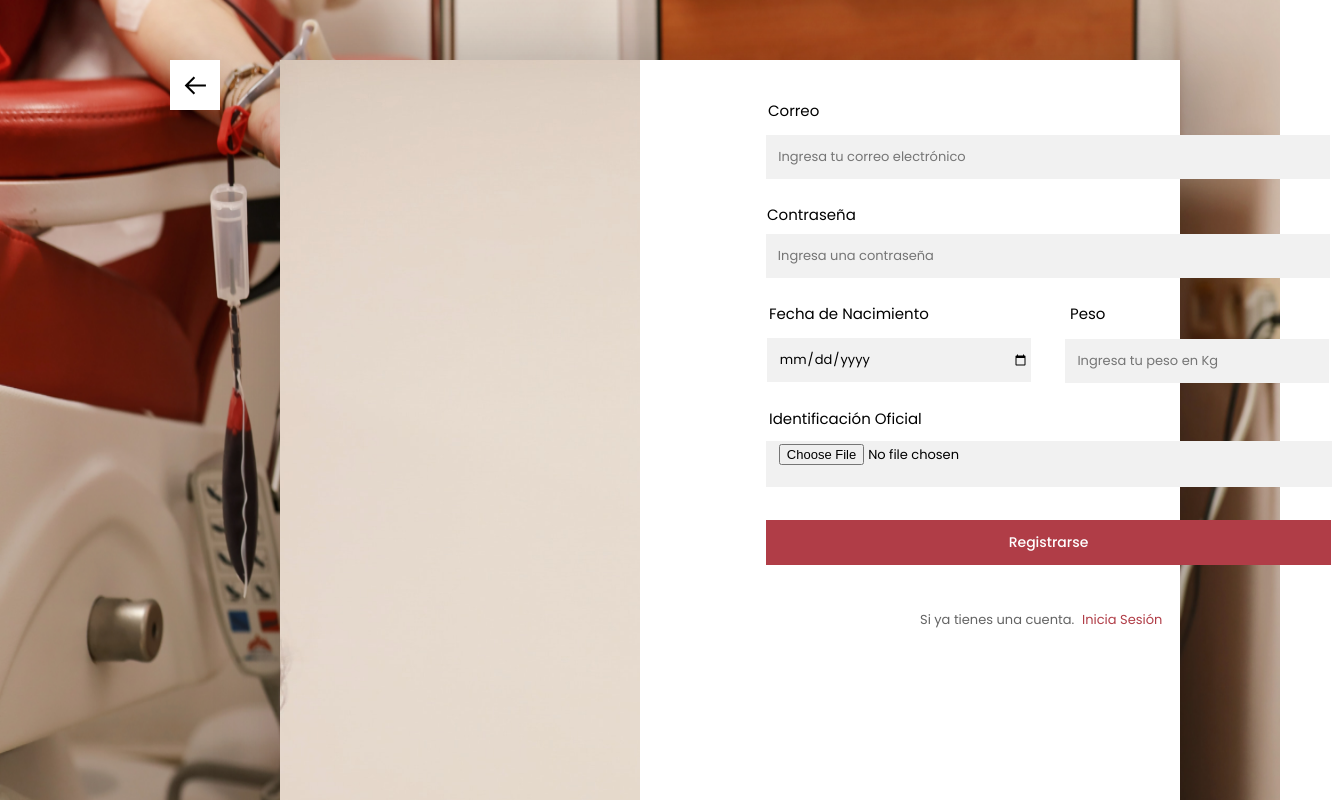
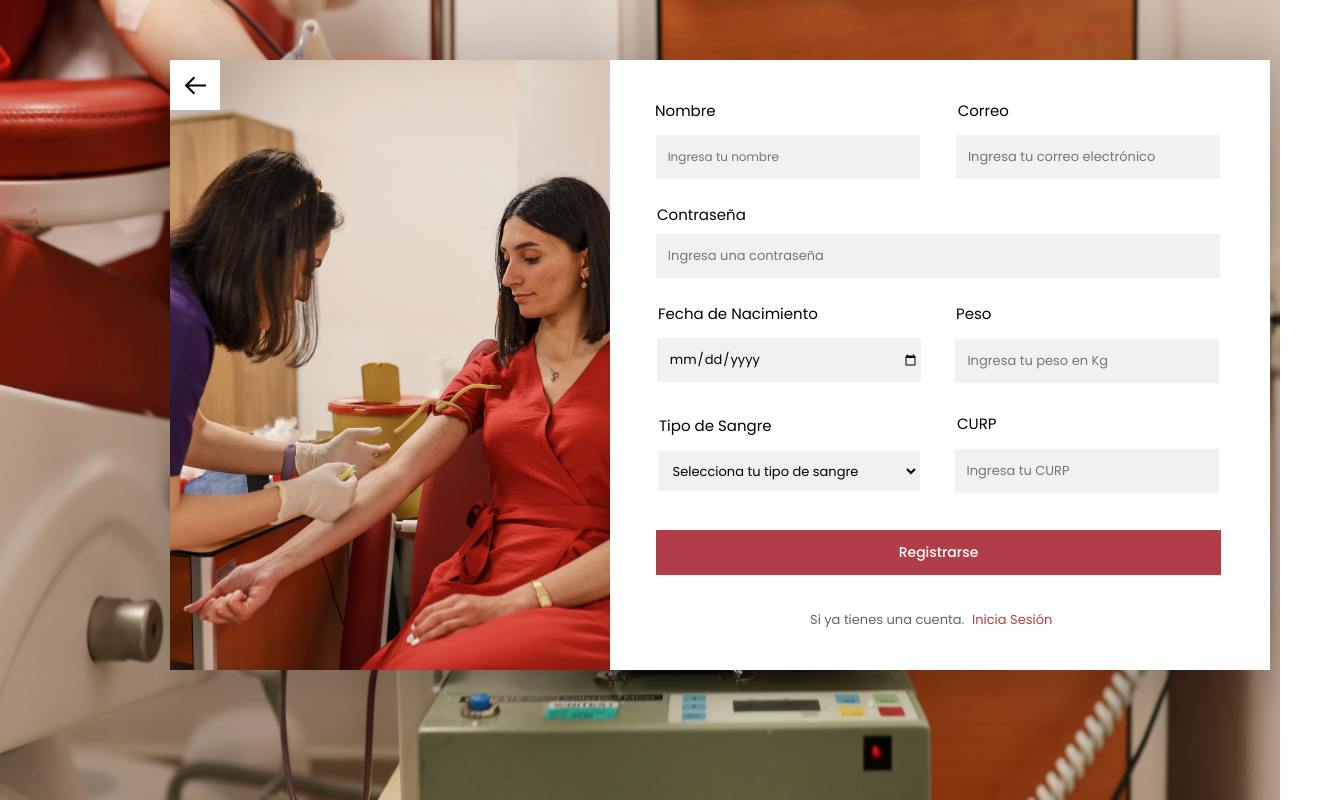
Before and after one commit to jafthecamargo/bluter, a React (Create React App) app: page /login in a window 1280 px wide. Both pictures are taken after a click on the button "Regístrate". Shown: the top 800 px of the page, 1332 px wide, since content can reach past the window. Built offline with nearby package versions, Linux system fonts and the light colour scheme.

Commit message:
Ya hay base de datos

```diff
--- a/src/Correo.js
+++ b/src/Correo.js
@@ -1,6 +1,7 @@
 /*import React, { useState } from "react";
 
 function Correo() {
+
     const [correo, setCorreo] = useState("");
     const [asunto, setAsunto] = useState("")
     const [texto, setTexto] = useState("");
--- a/src/Login.js
+++ b/src/Login.js
@@ -1,5 +1,6 @@
-import React from "react";
+import React, { useState } from "react";
 import { app } from "./fb";
+import { getFirestore, collection, addDoc } from "firebase/firestore";
 import './styles/Login.css';
 import logo from "./img/bluter.svg";
 import arrow from "./img/arrow-left.svg";
@@ -7,13 +8,19 @@ import fondo from "./img/fondo.png";
 import imgg from "./img/img3.jpg";
 import Swal from "sweetalert2";
 
-
 function back() {
     window.location.href = '/';
 }
 function Login(props) {
 
     const [isRegistered, setIsRegistered] = React.useState(false);
+    const [curp, setCurp] = useState("");
+
+    const validarCurp = (curp) => {
+        // Expresión regular para validar el formato del CURP
+        const curpRegex = /^[A-Z]{4}\d{6}[HM][A-Z]{5}[0-9A-Z]{2}$/;
+        return curpRegex.test(curp);
+    };
 
     const crearUsuario = (email, pass) => {
         app
@@ -47,13 +54,47 @@ function Login(props) {
         e.preventDefault();
         const email = e.target.email.value;
         const pass = e.target.password.value;
-        console.log(email,pass);
 
-        if(isRegistered) {
+        if (isRegistered) {
+            const name = e.target.name.value;
+            const pass = e.target.password.value;
+            const date = e.target.date.value;
+            const peso = e.target.peso.value;
+            const curp = e.target.curp.value;
+            const ts = e.target.ts.value;
+
+            // Crea el usuario en Firebase Authentication
+            if (pass.length < 6) {
+                errorContraseña();
+                return;
+            }
+            if (!validarCurp(curp)) {
+                errorCurp();
+                return;
+            }
             crearUsuario(email, pass);
-        }
 
-        if(!isRegistered) {
+            const crearDocumento = async () => {
+                console.log("Creando documento");
+                const db = getFirestore();
+
+                try {
+                    const docRef = await addDoc(collection(db, "datos"), {
+                        name: name,
+                        email: email,
+                        pass: pass,
+                        date: date,
+                        peso: peso,
+                        curp: curp,
+                        ts: ts,
+                    });
+                    console.log("Documento creado con ID: ", docRef.id);
+                } catch (error) {
+                    console.error("Error al crear el documento: ", error);
+                }
+            };
+            crearDocumento();
+        } else {
             iniciarSesion(email, pass);
         }
     };
@@ -82,20 +123,36 @@ function Login(props) {
 
     const errorSesion = () => {
         Swal.fire({
-            title: "¡Error!",
-            text: "Usuario o contraseña incorrectos",
+            title: "Usuario o contraseña incorrectos",
             icon: "error",
-            button: "Aceptar",
+            confirmButtonText: "Reintentar",
             allowOutsideClick: false,
         });
     }
 
     const errorUsuario = () => {
         Swal.fire({
-            title: "¡Error!",
-            text: "El usuario ya existe",
+            title: "El usuario ya existe",
             icon: "error",
-            button: "Aceptar",
+            confirmButtonText: "Reintentar",
+            allowOutsideClick: false,
+        });
+    }
+
+    const errorContraseña = () => {
+        Swal.fire({
+            title: "La contraseña debe tener al menos 6 caracteres",
+            icon: "error",
+            confirmButtonText: "Reintentar",
+            allowOutsideClick: false,
+        });
+    }
+
+    const errorCurp = () => {
+        Swal.fire({
+            title: "CURP No Válido",
+            icon: "error",
+            confirmButtonText: "Reintentar",
             allowOutsideClick: false,
         });
     }
@@ -105,28 +162,51 @@ function Login(props) {
             <img className='fondo' src={fondo} alt='fondo-bluter'></img>
                {isRegistered ? (
                 <>
-                    <div className='div100'>
+                    <div className='div1000'>
                         <img className='imgg' src={imgg} alt='img-bluter'></img>
                         <form onSubmit={submitHandler}>
-                                <div className='form-group3'>
+                                <div className='form-group2'>
+                                    <label className='nnn'>Nombre</label>
+                                    <input className='name' type='text' id='name' placeholder='Ingresa tu nombre' required/>
                                     <label className='c'>Correo</label>
-                                    <input className='ccc' type='email' id='email' placeholder='Ingresa tu correo electrónico'/>
+                                    <input className='ccc' type='email' id='email' placeholder='Ingresa tu correo electrónico' required/>
                                 </div>
                                 <div className='form-group4'>
                                     <label className='con'>Contraseña</label>
-                                    <input className='conn' type='password' id='password' placeholder='Ingresa una contraseña' />
+                                    <input className='conn' type='password' id='password' placeholder='Ingresa una contraseña' required/>
                                 </div>
                                 <div className='form-group5'>
                                     <label className='fecha'>Fecha de Nacimiento</label>
-                                    <input className='date' type='date' id='date' />
+                                    <input className='date' type='date' id='date' required/>
                                 </div>
                                 <div className='form-group6'>
                                     <label className='pp'>Peso</label>
-                                    <input className='peso' type='number' id='peso' placeholder='Ingresa tu peso en Kg' />
+                                     <input
+                                         className='peso'
+                                         type='number'
+                                         id='peso'
+                                         placeholder='Ingresa tu peso en Kg'
+                                         step='0.01'
+                                         required
+                                     />
                                 </div>
                                 <div className='form-group7'>
-                                    <label className='id1'>Identificación Oficial</label>
-                                    <input className='id2' type='file' id='id' />
+                                    <label className='ts1'>Tipo de Sangre</label>
+                                    <select className='ts2' id='ts' defaultValue='' required>
+                                        <option value='' disabled>Selecciona tu tipo de sangre</option>
+                                        <option value='A+'>A+</option>
+                                        <option value='A-'>A-</option>
+                                        <option value='B+'>B+</option>
+                                        <option value='B-'>B-</option>
+                                        <option value='AB+'>AB+</option>
+                                        <option value='AB-'>AB-</option>
+                                        <option value='O+'>O+</option>
+                                        <option value='O-'>O-</option>
+                                    </select>
+                                </div>
+                                <div className='form-group8'>
+                                    <label className='id1'>CURP</label>
+                                    <input className='id2' type='text' id='curp' placeholder='Ingresa tu CURP' required/>
                                 </div>
                                 <button className='sub2' type='submit'>Registrarse</button>
                             </form>
--- a/src/index.js
+++ b/src/index.js
@@ -21,7 +21,6 @@ root.render(
           <Route path='informe' element={<Principal />} />
           <Route path='formulario' element={<Formulario />} />
           <Route path='privacy' element={<Privacy/>}/>
-          <Route path='correo' element={<Correo/>}/>
       </Routes>
   </BrowserRouter>
 );
--- a/src/styles/Login.css
+++ b/src/styles/Login.css
@@ -159,7 +159,7 @@
 
 /*Reg*/
 
-.div100 {
+.div1000 {
   position: relative;
   top: 60px;
   left: 170px;
@@ -176,10 +176,33 @@
   object-fit: cover;
 }
 
+.nnn {
+  position: relative;
+  top: 30px;
+  left: 485px;
+  font-weight: 400;
+  font-size: 15px;
+}
+
+.name {
+  position: relative;
+  top: 75px;
+  left: 425px;
+  height: 40px;
+  width: 250px;
+  background-color: #f1f1f1;
+  border-color: #f1f1f1;
+  border-style: solid;
+  font-family: 'Poppins', sans-serif;
+  font-size: 12px;
+  padding: 0 0 0 10px;
+  transition: all .3s;
+}
+
 .c {
   position: relative;
   top: 30px;
-  left: 488px;
+  left: 463px;
   font-weight: 400;
   font-size: 15px;
 }
@@ -187,9 +210,9 @@
 .ccc {
   position: relative;
   top: 75px;
-  left: 435px;
+  left: 410px;
   height: 40px;
-  width: 550px;
+  width: 250px;
   background-color: #f1f1f1;
   border-color: #f1f1f1;
   border-style: solid;
@@ -225,7 +248,7 @@
 .fecha {
   position: relative;
   top: 145px;
-  left: 489px;
+  left: 488px;
   font-weight: 400;
   font-size: 15px;
 }
@@ -248,7 +271,7 @@
 .pp {
   position: relative;
   top: 101px;
-  left: 790px;
+  left: 786px;
   font-weight: 400;
   font-size: 15px;
 }
@@ -268,7 +291,7 @@
   transition: all .3s;
 }
 
-.id1 {
+.ts1 {
   position: relative;
   top: 170px;
   left: 489px;
@@ -276,12 +299,35 @@
   font-size: 15px;
 }
 
+.ts2 {
+  position: relative;
+  top: 215px;
+  left: 375px;
+  height: 40px;
+  width: 262px;
+  background-color: #f1f1f1;
+  border-color: #f1f1f1;
+  border-style: solid;
+  font-family: 'Poppins', sans-serif;
+  font-size: 13px;
+  padding: 0 0 0 10px;
+  transition: all .3s;
+}
+
+.id1 {
+  position: relative;
+  top: 127px;
+  left: 787px;
+  font-weight: 400;
+  font-size: 15px;
+}
+
 .id2 {
   position: relative;
-  top: 205px;
-  left: 333px;
+  top: 173px;
+  left: 745px;
   height: 40px;
-  width: 550px;
+  width: 250px;
   background-color: #f1f1f1;
   border-color: #f1f1f1;
   border-style: solid;
@@ -294,7 +340,7 @@
 .sub2 {
   position: absolute;
   left: 486px;
-  top: 460px;
+  top: 470px;
   width: 565px;
   height: 45px;
   font-family: 'Poppins', sans-serif;
```
Also changed, not shown: src/Principal.js (+52 -9 lines), src/componentes/NotificacionP.js (+37 -11 lines), 1 other file (tests, documents, lock files or other folders). Lines whose indentation alone changed are shown as unchanged.
